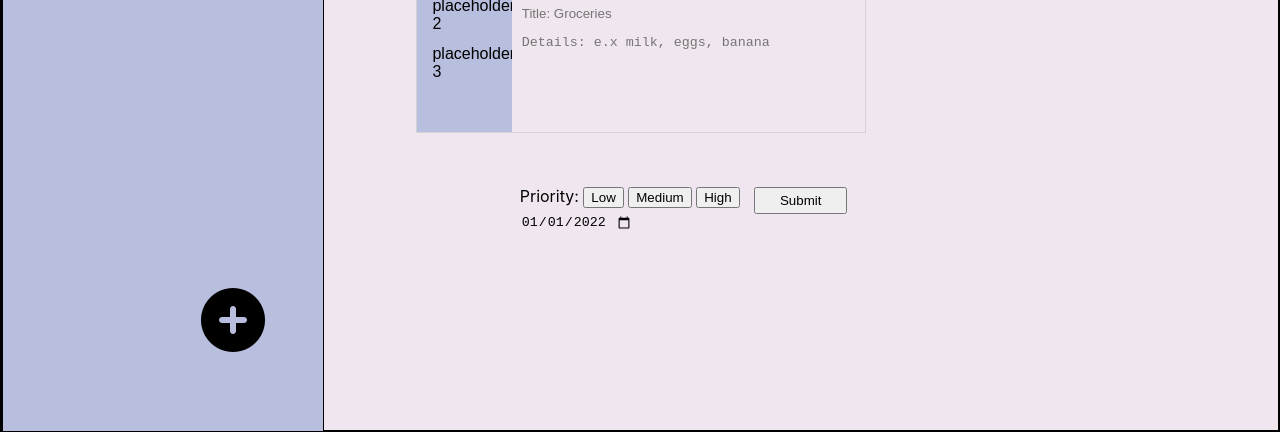
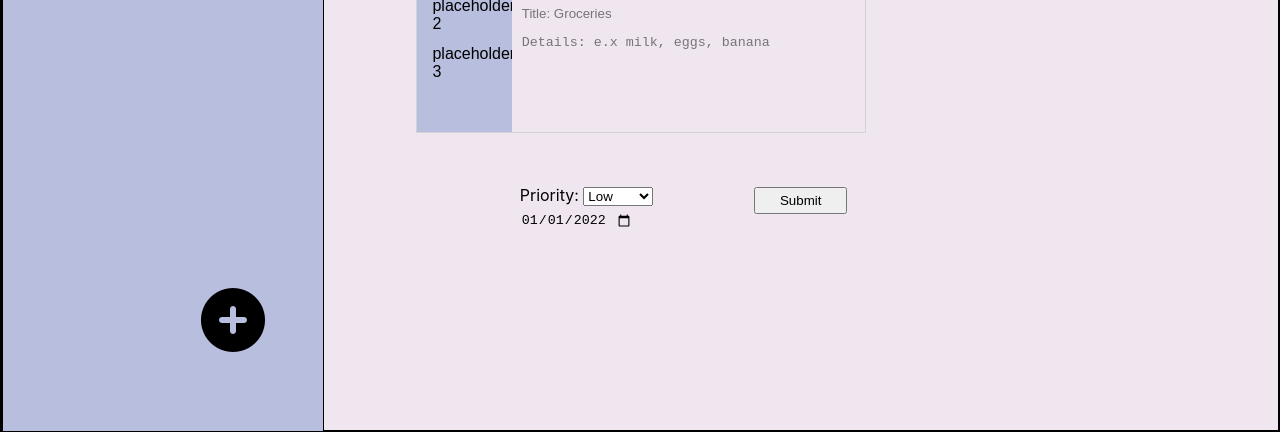
Before and after one commit to AndrewLin95/todolist, a website built with webpack: page dist/index.html in a window 1280 px wide. Both pictures are taken after a click on the button 219 px from the left and 695 px from the top of the page. Shown: the part 369-801 px from the top of the page. Built offline with nearby package versions, Linux system fonts and the light colour scheme.

Commit message:
updated priority button format from individual buttons to select list

```diff
--- a/dist/index.html
+++ b/dist/index.html
@@ -51,9 +51,11 @@
                             <div id="leftFormBottom">
                                 <div id="priority">
                                     Priority:
-                                    <button class="priorityBtn">Low</button>
-                                    <button class="priorityBtn">Medium</button>
-                                    <button class="priorityBtn">High</button>
+                                    <select id="priorityOptions">
+                                        <option id="low">Low</option>
+                                        <option id="medium">Medium</option>
+                                        <option id="high">High</option>
+                                    </select>
                                 </div>
                                 <div id="date">
                                     <input id='dateInput' type="date" value="2022-01-01"/>
```
